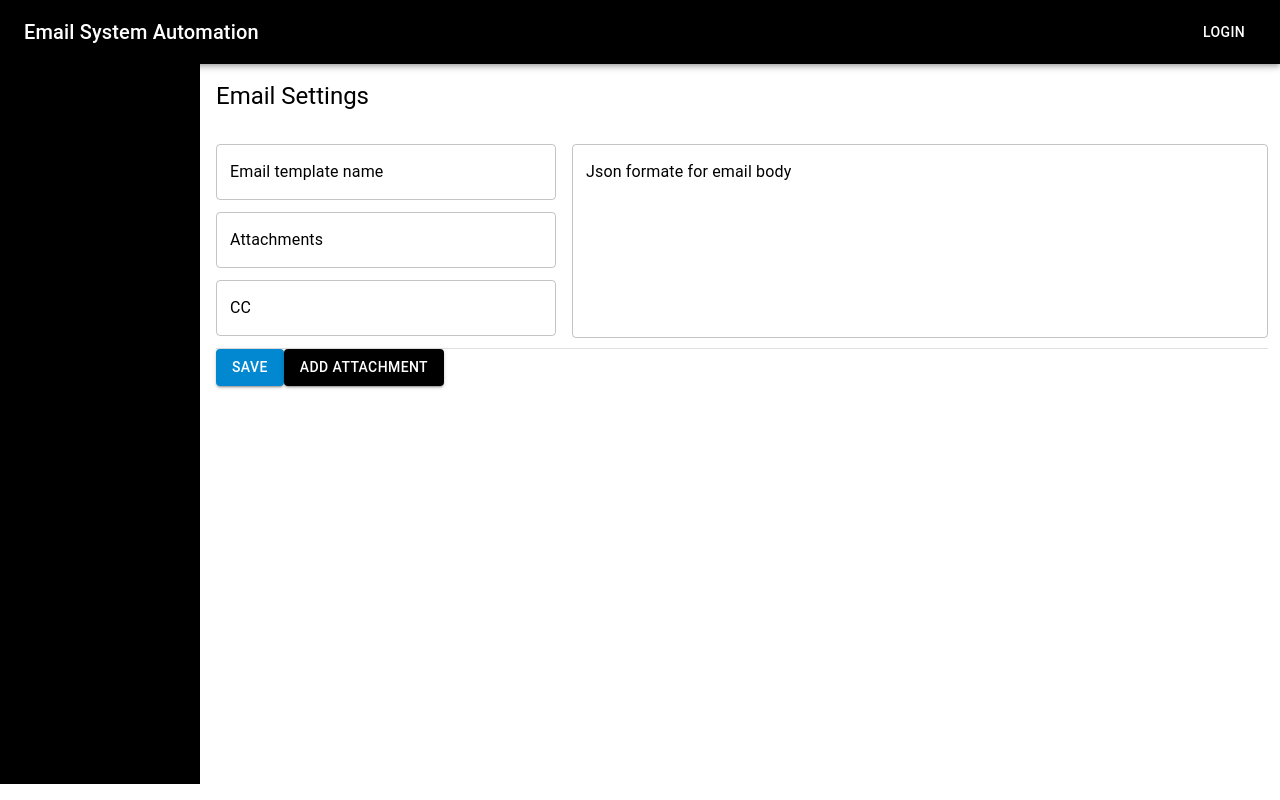
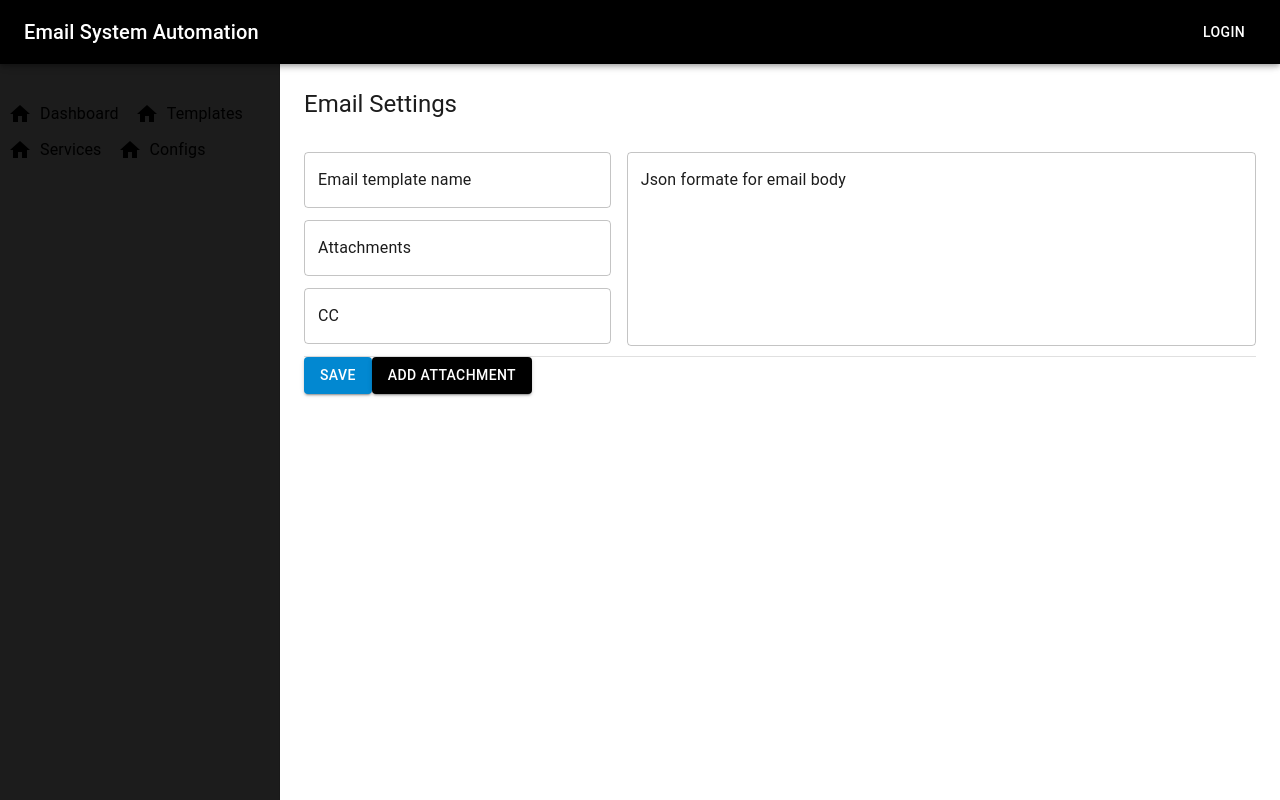
Before and after one commit to amsshoyon/Email-view, a Next.js app: page /services in a window 1280 px wide. Built offline with nearby package versions, Linux system fonts and the light colour scheme.

Commit message:
design updates

```diff
--- a/components/Layout/Header.tsx
+++ b/components/Layout/Header.tsx
@@ -1,11 +1,9 @@
-import { AppBar, Box, Button, IconButton, Toolbar, Typography } from '@mui/material'
-import MenuIcon from '@mui/icons-material/Menu';
+import { AppBar, Button, Toolbar, Typography } from '@mui/material'
 import React from 'react'
 
 const Header = () => {
     return (
-        <Box sx={{ flexGrow: 1 }}>
-            <AppBar position="static">
+        <AppBar position="fixed" sx={{ zIndex: (theme) => theme.zIndex.drawer + 1 }}>
             <Toolbar>
                 <Typography variant="h6" component="div" sx={{ flexGrow: 1 }}>
                     Email System Automation
@@ -13,7 +11,6 @@ const Header = () => {
                 <Button color="inherit">Login</Button>
             </Toolbar>
         </AppBar>
-        </Box>
     )
 }
 
--- a/components/Layout/Layout.tsx
+++ b/components/Layout/Layout.tsx
@@ -1,5 +1,5 @@
-import { Grid } from '@mui/material'
-import React, { useState } from 'react'
+import {Box, CssBaseline, Toolbar } from '@mui/material'
+import React from 'react'
 import Header from './Header';
 import Sidebar from './Sidebar'
 
@@ -10,19 +10,15 @@ interface LayoutProps {
 const Layout = ({ children }: LayoutProps) => {
 
     return (
-        <React.Fragment>
+        <Box sx={{ display: 'flex' }}>
+            <CssBaseline />
             <Header />
-            <Grid container spacing={2} sx={{ height: 'calc(100vh - 64px)'}}>
-                <Grid item xs={2} className="h-full">
-                    <Sidebar />
-                </Grid>
-                <Grid item xs={10}>
-                    <div className="py-4 pr-3">
-                        {children}
-                    </div>
-                </Grid>
-            </Grid>
-        </React.Fragment>
+            <Sidebar />
+            <Box component="main" sx={{ flexGrow: 1, p: 3 }}>
+                <Toolbar />
+                {children}
+            </Box>
+        </Box>
     )
 }
 
--- a/components/Layout/Sidebar.tsx
+++ b/components/Layout/Sidebar.tsx
@@ -1,9 +1,10 @@
-import { Drawer, List, ListItem, Typography } from '@mui/material'
+import { Box, Drawer, List, Toolbar, Typography } from '@mui/material'
 import { CustomLink } from '@utils/utilities'
 import HomeIcon from '@mui/icons-material/Home';
 import React from 'react'
 import { Theme } from '@helpers/theme';
 
+const drawerWidth = 280;
 const menus = [
     { url: "/", title: "Dashboard", icon: <HomeIcon /> },
     { url: "/", title: "Templates", icon: <HomeIcon /> },
@@ -11,32 +12,32 @@ const menus = [
     { url: "/", title: "Configs", icon: <HomeIcon /> }
 ]
 
-const Sidebar = () => {
 const DrawerStyles = {
+    width: drawerWidth,
     flexShrink: 0,
-        width: '100%',
-        top: 64,
-        height: "100%",
-        '& .MuiDrawer-paper': {
+    backgroundColor: "#000",
+    [`& .MuiDrawer-paper`]: {
+        width: drawerWidth,
         boxSizing: 'border-box',
-            top: 64,
-            position: 'static',
-            width: '100%',
-            height: "100%",
-            backgroundColor: Theme.palette.primary.main,
+        backgroundColor: Theme.palette.primary.dark,
     }
 }
 
+
+const Sidebar = () => {
     return (
-        <Drawer sx={DrawerStyles} variant="permanent" anchor="left">
+        <Drawer variant="permanent" sx={DrawerStyles}>
+            <Toolbar />
+            <Box className="pt-6 overflow-auto">
                 <List>
                     {menus.map((menu, i) => (
-                    <CustomLink href={menu.url} button={true} className="pl-4 text-capitalize flex items-center justify-start text-white" key={i}>
+                        <CustomLink href={menu.url} button={true} className="pl-4 text-capitalize flex items-center justify-start text-white mb-2" key={i}>
                             {menu.icon}
                             <Typography ml={1} className="font-medium capitalize">{menu.title}</Typography>
                         </CustomLink>
                     ))}
                 </List>
+            </Box>
         </Drawer>
     )
 }
--- a/helpers/theme.js
+++ b/helpers/theme.js
@@ -5,7 +5,7 @@ const themeConstants = {
 	paper: "#FAFAFA",
 	primary: {
 		main: "#000",
-		dark: "#000",
+		dark: "#1c1c1c",
 		light: "#fff",
 	},
 	error: {
```
Also changed, not shown: utils/utilities.tsx (+3 -4 lines), 2 other files (tests, documents, lock files or other folders). Lines whose indentation alone changed are shown as unchanged.
